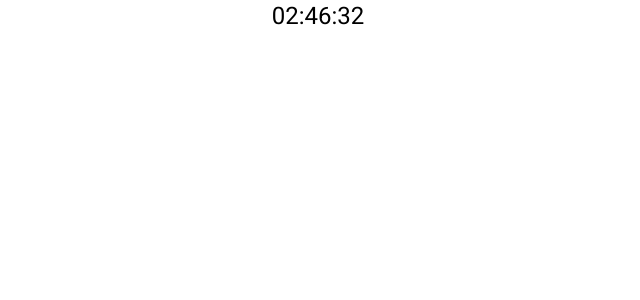
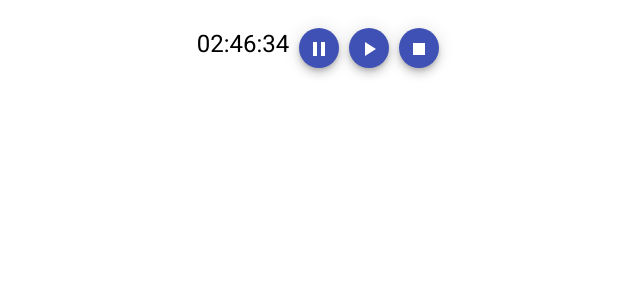
Before and after one commit to FlorianFeka/timeo, an Angular app: page / in a window 1280 px wide. Shown: the top 300 px of the page, without its empty margins (322-962 px from the left). Built offline with nearby package versions, Linux system fonts and the light colour scheme.

Commit message:
add material buttons

```diff
--- a/src/app/app.module.ts
+++ b/src/app/app.module.ts
@@ -4,6 +4,8 @@ import { NgModule } from '@angular/core';
 import { AppComponent } from './app.component';
 import { BrowserAnimationsModule } from '@angular/platform-browser/animations';
 import { MatSliderModule } from '@angular/material/slider';
+import { MatIconModule } from '@angular/material/icon';
+import { MatButtonModule } from '@angular/material/button';
 import { ServiceWorkerModule } from '@angular/service-worker';
 import { environment } from '../environments/environment';
 import { TimerComponent } from './timer/timer.component';
@@ -12,6 +14,8 @@ import { TimerComponent } from './timer/timer.component';
   declarations: [AppComponent, TimerComponent],
   imports: [
     MatSliderModule,
+    MatIconModule,
+    MatButtonModule,
     BrowserModule,
     BrowserAnimationsModule,
     ServiceWorkerModule.register('ngsw-worker.js', {
--- a/src/app/timer/timer.component.css
+++ b/src/app/timer/timer.component.css
@@ -0,0 +1,13 @@
+.timer-container {
+  display: flex;
+  flex-direction: row;
+  padding: 2em;
+}
+
+h1 + button {
+  margin-left: 10px;
+}
+
+button + button {
+  margin-left: 10px;
+}
--- a/src/app/timer/timer.component.html
+++ b/src/app/timer/timer.component.html
@@ -1 +1,12 @@
-<h1>{{ output }}</h1>
+<div class="timer-container">
+  <h1 class="timer">{{ output }}</h1>
+  <button mat-mini-fab color="primary">
+    <mat-icon aria-hidden="false">pause</mat-icon>
+  </button>
+  <button mat-mini-fab color="primary">
+    <mat-icon aria-hidden="false">play_arrow</mat-icon>
+  </button>
+  <button mat-mini-fab color="primary">
+    <mat-icon aria-hidden="false">stop</mat-icon>
+  </button>
+</div>
--- a/src/app/timer/timer.component.ts
+++ b/src/app/timer/timer.component.ts
@@ -7,10 +7,8 @@ import { Component, OnInit, Input } from '@angular/core';
 })
 export class TimerComponent implements OnInit {
   @Input() private time: number;
-  seconds: number;
-  minutes: number;
-  hours: number;
   parsedTime: Date;
+  intervalId: number;
   output: string;
 
   constructor() {}
@@ -18,33 +16,20 @@ export class TimerComponent implements OnInit {
   ngOnInit(): void {
     this.parsedTime = new Date(null);
     this.parsedTime.setSeconds(this.time);
-    let id = setInterval(() => {
+    this.startInterval();
+  }
+
+  startInterval() {
+    this.intervalId = setInterval(() => {
       this.time -= 1;
       this.output = `${new Date(this.time * 1000).toISOString().substr(11, 8)}`;
       if (this.time == 0) {
-        clearInterval(id);
+        this.stopInterval();
       }
     }, 1000);
   }
 
-  decreaseTimer() {
-    if (this.seconds > 0) {
-      this.seconds -= 1;
-      return;
-    } else {
-      this.seconds = 59;
-      this.minutes -= 1;
-    }
-    if (this.minutes > 0) {
-      this.minutes -= 1;
-      return;
-    } else {
-      if (this.hours > 0) {
-        this.seconds = 59;
-        this.minutes = 59;
-        this.hours -= 1;
-      }
-      return;
-    }
+  stopInterval() {
+    clearInterval(this.intervalId);
   }
 }
```
